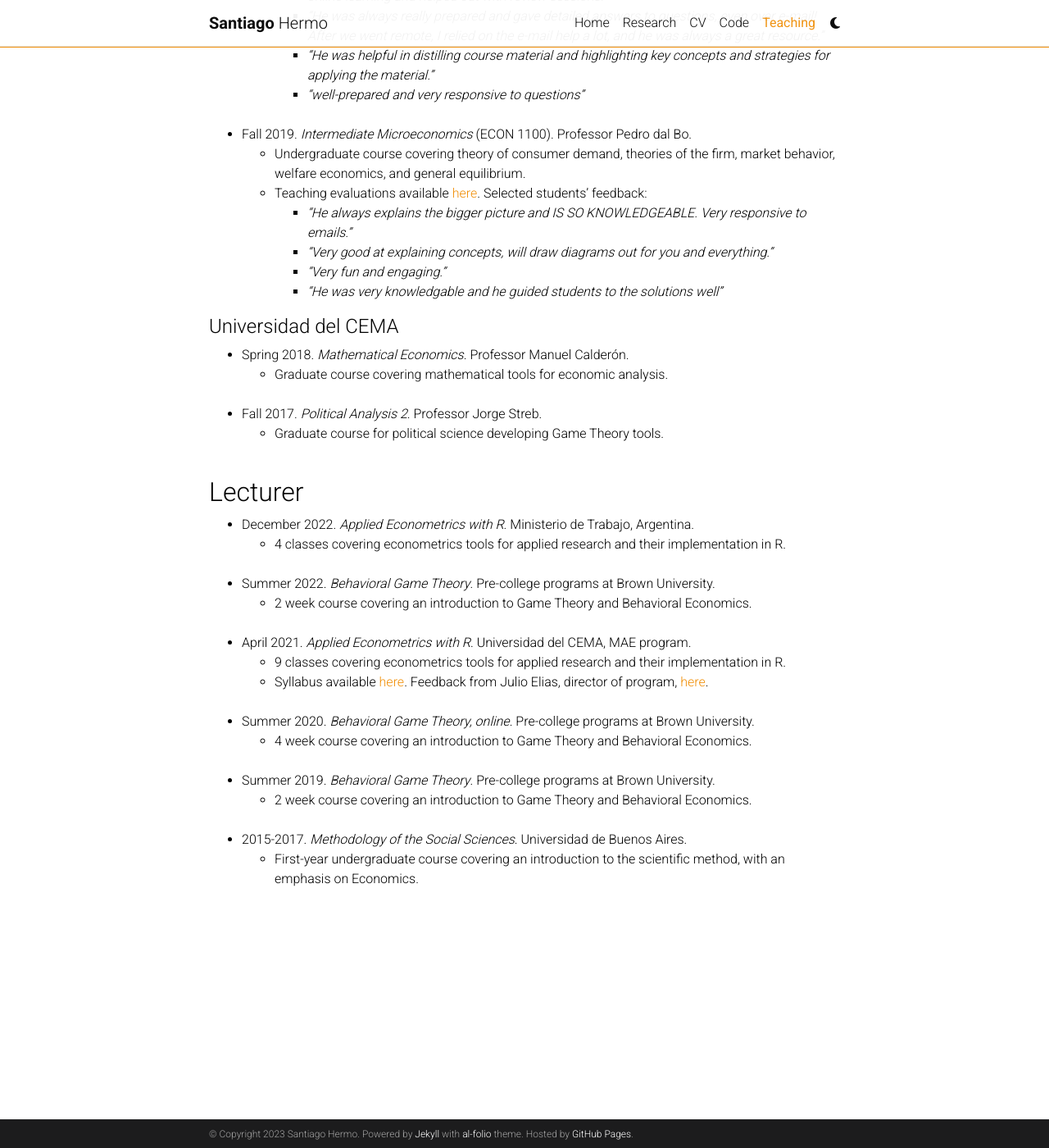
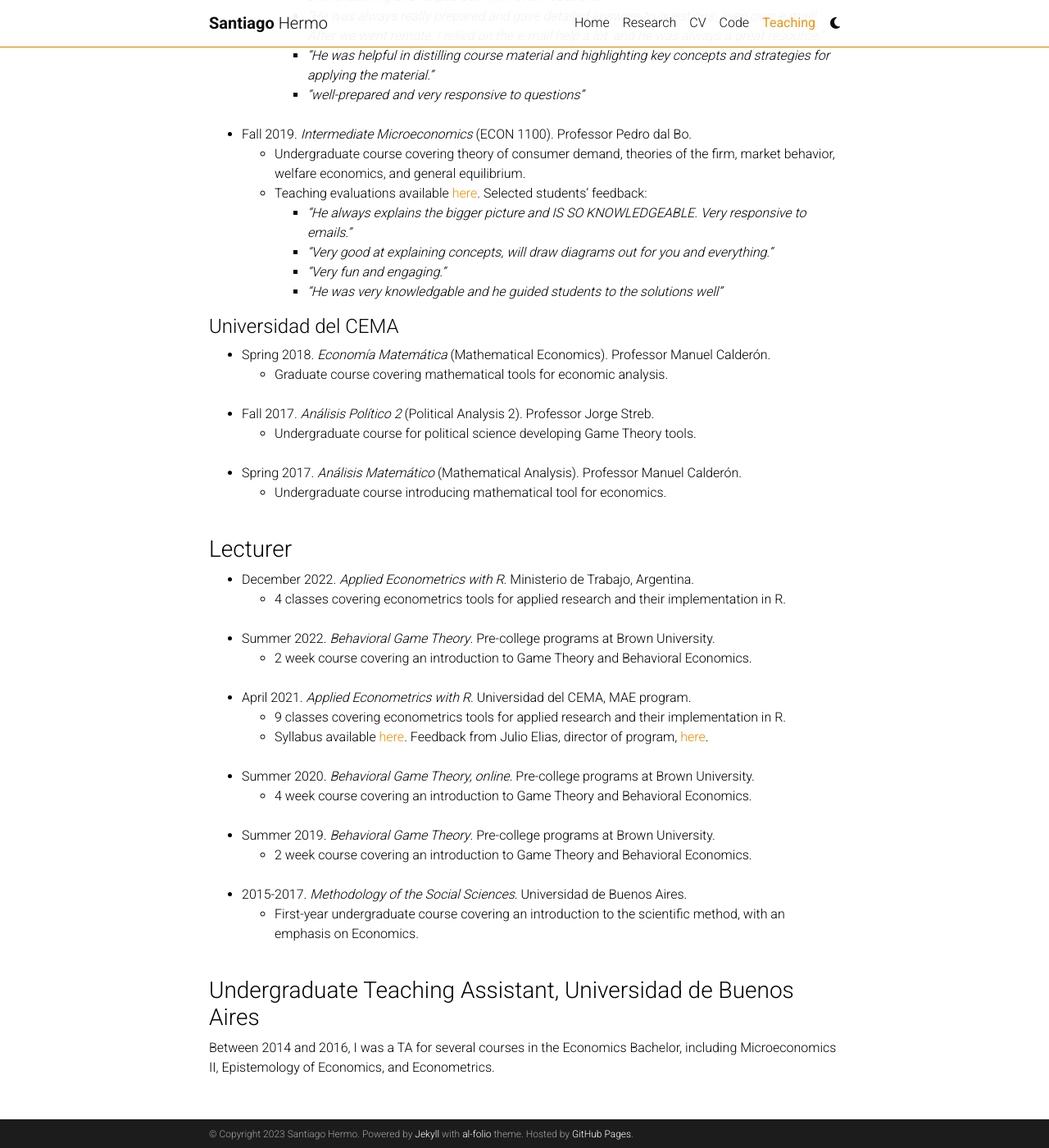
Before and after one commit to santiagohermo/santiagohermo.github.io, a Jekyll site: the page built from _pages/teaching.md, in a window 1280 px wide and 1400 px high, scrolled down 476 px. Shown: the whole window at 82% size. Built offline with Jekyll 4.4.1, drawn with Linux system fonts in a browser that asks for light colours; comment, search, counter and statistics services are not loaded; a style sheet for code colours, icons or effects is not loaded.

Commit message:
Add undergrad TA

```diff
--- a/_pages/teaching.md
+++ b/_pages/teaching.md
@@ -34,15 +34,19 @@ nav_order: 4
 
 #### Universidad del CEMA
 
-- Spring 2018. _Mathematical Economics_. Professor Manuel Calderón.
+- Spring 2018. _Economía Matemática_ (Mathematical Economics). Professor Manuel Calderón.
   - Graduate course covering mathematical tools for economic analysis.
   <br><br>
 
-- Fall 2017. _Political Analysis 2_. Professor Jorge Streb.
-  - Graduate course for political science developing Game Theory tools.
+- Fall 2017. _Análisis Político 2_ (Political Analysis 2). Professor Jorge Streb.
+  - Undergraduate course for political science developing Game Theory tools.
   <br><br>
 
-## Lecturer
+- Spring 2017. _Análisis Matemático_ (Mathematical Analysis). Professor Manuel Calderón.
+  - Undergraduate course introducing mathematical tool for economics.
+  <br><br>
+
+### Lecturer
 
 - December 2022. _Applied Econometrics with R_. Ministerio de Trabajo, Argentina.
   - 4 classes covering econometrics tools for applied research and their implementation in R.
@@ -69,3 +73,8 @@ nav_order: 4
 - 2015-2017. _Methodology of the Social Sciences_. Universidad de Buenos Aires.
   - First-year undergraduate course covering an introduction to the scientific method, with an emphasis on Economics.
   <br><br>
+
+### Undergraduate Teaching Assistant, Universidad de Buenos Aires
+
+Between 2014 and 2016, I was a TA for several courses in the Economics Bachelor,
+including Microeconomics II, Epistemology of Economics, and Econometrics.
```
